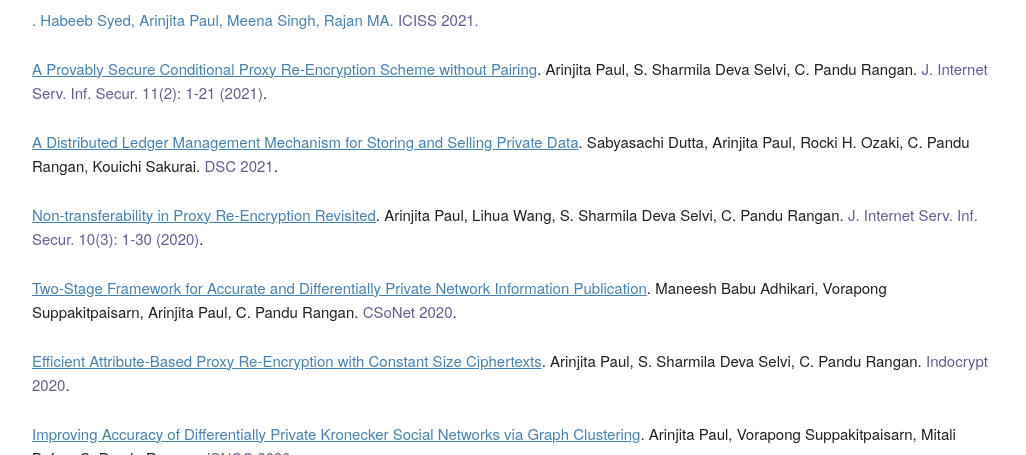
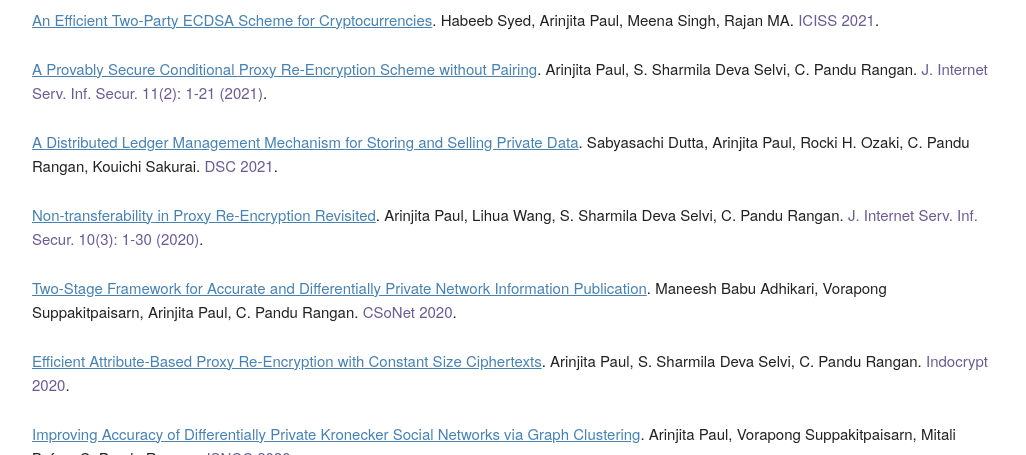
Before and after one commit to arinjitapaul/arinjitapaul.github.io, a plain HTML site: page index.html in a window 1280 px wide. Shown: the part 645-1100 px from the top of the page, without its empty margins (128-1154 px from the left). Drawn offline with Linux system fonts and the light colour scheme; a web font is replaced by a local one.

Commit message:
Update index.html

```diff
--- a/index.html
+++ b/index.html
@@ -61,7 +61,7 @@
         <h4 style="display:inline;clear:none">Publications</h4><h5 style="display:inline;clear:none;"> <a href="https://dblp.org/pid/149/4471.html">[DBLP]</a></h5>
 	<br><br>
 
-	<p><a An Efficient Two-Party ECDSA Scheme for Cryptocurrencies</a>.
+	<p><a href=" ">An Efficient Two-Party ECDSA Scheme for Cryptocurrencies</a>.
         Habeeb Syed, Arinjita Paul, Meena Singh, Rajan MA. <venue>ICISS 2021</venue>.</p>
 
 	<p><a href="papers/jisis21.pdf">A Provably Secure Conditional Proxy Re-Encryption Scheme without Pairing</a>.
```
